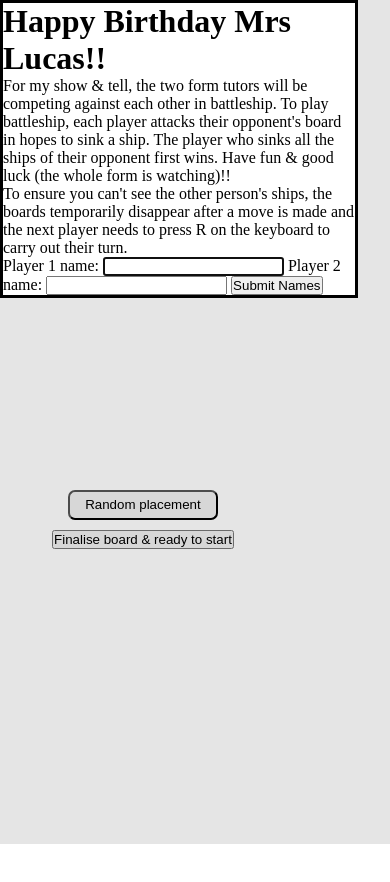
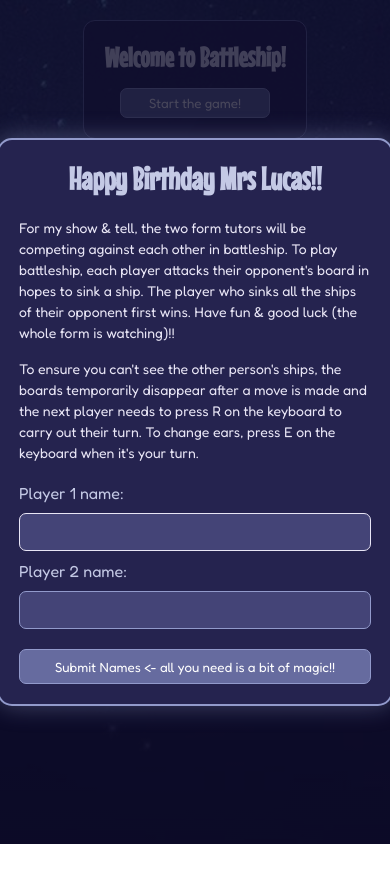
Before and after one commit to IamBull8905/battleship, a website built with webpack: page src/template.html in a window 390 px wide. After the commit the page ends 844 px from the top, so only its background shows below. Built offline with nearby package versions, Linux system fonts and the light colour scheme.

Commit message:
Add disney styling & finish up

```diff
--- a/src/code/DOM.js
+++ b/src/code/DOM.js
@@ -21,6 +21,8 @@ let movesBlocked = true;
 let player1Ready = false;
 let player2Ready = false;
 let gameStarted = false;
+let player1Ear = "mickey-shot";
+let player2Ear = "minnie-shot";
 
 window.onload = () => {
   modal.showModal();
@@ -46,11 +48,9 @@ startButton.addEventListener("click", () => {
   randomPlacementButton.classList.add("locked-button");
   randomPlacementButton2.disabled = true;
   randomPlacementButton2.classList.add("locked-button");
-  setTimeout(() => {
-    headingStatus.textContent = `It's ${player1.playerName}'s turn!`;
-  }, 750);
   movesBlocked = false;
   gameStarted = true;
+  updateEarStatus();
   p1Tiles.forEach((tile) => tile.classList.remove("locked-tile"));
   p2Tiles.forEach((tile) => tile.classList.remove("locked-tile"));
   p2Tiles.forEach((tile) => tile.classList.remove("occupied-tile"));
@@ -89,7 +89,7 @@ function swapPlayer() {
     firstPlayerContainer.classList.remove("hidden-board");
     movesBlocked = false;
   }
-  headingStatus.textContent = `${currentPlayer.playerName}, your turn!`;
+  updateEarStatus();
 }
 
 function getRandomInt(min, max) {
@@ -216,6 +216,33 @@ document.addEventListener("keydown", (event) => {
   }
 });
 
+function updateEarStatus() {
+  if (!currentPlayer) return;
+  const ear = currentPlayer === player1 ? player1Ear : player2Ear;
+
+  headingStatus.textContent = `${currentPlayer.playerName}'s turn! Using ${ear === "mickey-shot" ? "🐭 Mickey" : "🎀 Minnie"} ears`;
+}
+
+function swapEars(playerEar) {
+  if (playerEar === "mickey-shot") {
+    playerEar = "minnie-shot";
+  } else {
+    playerEar = "mickey-shot";
+  }
+  return playerEar;
+}
+
+document.addEventListener("keydown", (event) => {
+  if (event.key && event.key.toLowerCase() === "e" && gameStarted) {
+    if (currentPlayer === player1) {
+      player1Ear = swapEars(player1Ear);
+    } else {
+      player2Ear = swapEars(player2Ear);
+    }
+  }
+  updateEarStatus();
+});
+
 let p1IllegalMoves = [];
 let p2IllegalMoves = [];
 
@@ -242,7 +269,7 @@ secondPlayerContainer.addEventListener("click", (event) => {
   }
   let result = player2.playerGameboard.receiveAttack(selectedRow, selectedCol);
   if (result) {
-    tile.classList.add("shot-tile");
+    tile.classList.add(player1Ear);
   } else {
     tile.classList.add("missed-tile");
   }
@@ -291,7 +318,7 @@ firstPlayerContainer.addEventListener("click", (event) => {
   }
   let result = player1.playerGameboard.receiveAttack(selectedRow, selectedCol);
   if (result) {
-    tile.classList.add("shot-tile");
+    tile.classList.add(player2Ear);
   } else {
     tile.classList.add("missed-tile");
   }
--- a/src/styles.css
+++ b/src/styles.css
@@ -1,6 +1,37 @@
+@import url('https://fonts.googleapis.com/css2?family=Fredoka:wght@400;500;600;700&family=Mouse+Memoirs&display=swap');
+
 * {
   margin: 0;
   padding: 0;
+  overflow: hidden;
+}
+
+body {
+    font-family: 'Fredoka', sans-serif;
+}
+
+h1 {
+    font-family: 'Mouse Memoirs', sans-serif;
+}
+
+button,
+input,
+label {
+    font-family: 'Fredoka', sans-serif;
+}
+
+body {
+  margin: 0;
+  min-height: 100vh;
+
+  background-image:
+    linear-gradient(rgba(23, 22, 56, 0.25), rgba(23, 22, 56, 0.45)),
+    url("./assets/battleship-background.jpg");
+
+  background-size: cover;
+  background-position: center center;
+  background-repeat: no-repeat;
+  background-attachment: fixed;
 }
 
 .flex-container {
@@ -10,12 +41,59 @@
   height: 100vh;
 }
 
-.first-player-container,
+.first-player-container {
+  display: flex;
+  flex-direction: column;
+  align-items: center;
+  gap: 10px;
+}
+
 .top-container {
     display: flex;
     flex-direction: column;
     align-items: center;
-    gap: 10px;
+    gap: 15px;
+
+    background: rgba(37, 35, 79, 0.9);
+    border: 1px solid #666B9F;
+    border-radius: 12px;
+
+    padding: 20px;
+    margin: 20px auto;
+    width: fit-content;
+}
+
+.status-text {
+    color: #E8E5F5;
+    text-align: center;
+    font-size: 28px;
+    margin: 0;
+}
+
+.start-button {
+    height: 35px;
+    width: 180px;
+    background-color: #666B9F;
+    color: white;
+    border: 1px solid #929ACB;
+    border-radius: 7px;
+    cursor: pointer;
+}
+
+.start-button:hover {
+    background-color: #8588B8;
+}
+
+.random-placement:hover,
+.random-placement-2:hover {
+    background-color: #929ACB;
+    transform: scale(1.04);
+}
+
+.player-1-ready:hover,
+.player-2-ready:hover {
+    background-color: #8588B8;
+    transform: scale(1.04);
 }
 
 .first-player-grid,
@@ -23,11 +101,6 @@
   display: grid;
   grid-template-columns: repeat(10, 50px);
   grid-template-rows: repeat(10, 50px);
-}
-
-.tile {
-    background-color: #B7D1D3;
-    border: 1px solid black;
 }
 
 .locked-tile,
@@ -40,34 +113,194 @@
   opacity: 1;
 }
 
-.occupied-tile {
-    background-color: #7dc3c8;
-    border: 1px solid black;
-}
-
-.shot-tile {
-    background-color: #d3cfb7;
-    border: 1px solid black;
-}
-
-.missed-tile {
-    background-color: #d3b7b7;
-    border: 1px solid black
+.first-player-container,
+.second-player-container {
+  background: rgba(37, 35, 79, 0.88);
+  border: 1px solid #666b9f;
+  border-radius: 12px;
+  padding: 20px;
 }
 
 .status-text {
-    text-align: center;
-    margin-top: 20px;
+  color: #e8e5f5;
 }
 
 .random-placement,
+.random-placement-2,
 .start-button {
+  background-color: #666b9f;
+  color: #ffffff;
+  border: 1px solid #929acb;
+  border-radius: 7px;
   height: 30px;
   width: 150px;
   border-radius: 7px;
 }
 
+.random-placement-2 {
+    margin-right: 5px;
+}
+
+.player-1-ready,
+.player-2-ready {
+  height: 30px;
+  width: 220px;
+  border-radius: 7px;
+  background-color: #444477;
+  color: #e8e5f5;
+  border: 1px solid #666b9f;
+  cursor: pointer;
+}
+
+.tile {
+  background-color: #c4c9e5;
+  border: 1px solid #666b9f;
+}
+
+.occupied-tile {
+  background-color: #666b9f;
+  border: 1px solid #25234f;
+}
+
+.shot-tile {
+  background-color: #929acb;
+  border: 1px solid #444477;
+}
+.mickey-shot {
+  background-image: url("./assets/mickey-ears.png");
+  background-position: center;
+  background-repeat: no-repeat;
+  background-size: 75%;
+}
+
+.minnie-shot {
+  background-image: url("./assets/minnie-ears.png");
+  background-position: center;
+  background-repeat: no-repeat;
+  background-size: 75%;
+}
+
+.missed-tile {
+  background-image: url("./assets/mickey-miss.png");
+  background-position: center;
+  background-repeat: no-repeat;
+  background-size: 75%;
+}
+
+
 .hidden-board,
 .hidden-button {
   display: none;
 }
+
+.modal {
+    position: fixed;
+    top: 50%;
+    left: 50%;
+    transform: translate(-50%, -50%);
+
+    width: 450px;
+    padding: 30px;
+
+    background: #25234F;
+    color: #E8E5F5;
+
+    border: 2px solid #929ACB;
+    border-radius: 15px;
+
+    box-shadow: 0 0 25px rgba(146, 154, 203, 0.4);
+}
+
+.modal::backdrop {
+    background: rgba(10, 9, 35, 0.75);
+}
+
+.modal h1 {
+    color: #C4C9E5;
+    text-align: center;
+    margin-bottom: 20px;
+}
+
+.modal p {
+    margin-bottom: 15px;
+    line-height: 1.5;
+    font-size: 14px;
+}
+
+.modal-form {
+    display: flex;
+    flex-direction: column;
+    gap: 10px;
+    margin-top: 20px;
+}
+
+.modal-form label {
+    color: #C4C9E5;
+}
+
+.modal-form input {
+    padding: 10px;
+    border-radius: 7px;
+    border: 1px solid #929ACB;
+    background: #444477;
+    color: white;
+    outline: none;
+}
+
+.modal-form input:focus {
+    border-color: #E8E5F5;
+}
+
+#submit-button {
+    height: 35px;
+    background-color: #666B9F;
+    color: white;
+    border: 1px solid #929ACB;
+    border-radius: 7px;
+    cursor: pointer;
+    margin-top: 10px;
+}
+
+#submit-button:hover {
+    background-color: #8588B8;
+}
+
+@media (max-width: 1200px) {
+    .first-player-grid,
+    .second-player-grid {
+        grid-template-columns: repeat(10, 42px);
+        grid-template-rows: repeat(10, 42px);
+    }
+
+    .first-player-container,
+    .second-player-container {
+        padding: 12px;
+    }
+
+    .flex-container {
+        gap: 15px;
+        justify-content: center;
+    }
+}
+
+@media (max-width: 950px) {
+    .flex-container {
+        flex-wrap: wrap;
+        height: auto;
+        padding: 15px;
+        gap: 20px;
+    }
+
+    .first-player-grid,
+    .second-player-grid {
+        grid-template-columns: repeat(10, 35px);
+        grid-template-rows: repeat(10, 35px);
+    }
+}
+
+@media (max-width: 500px) {
+    .modal {
+        width: calc(100% - 30px);
+        padding: 20px;
+    }
+}
--- a/src/template.html
+++ b/src/template.html
@@ -25,13 +25,13 @@
     <dialog class="modal">
       <h1>Happy Birthday Mrs Lucas!!</h1>
       <p>For my show & tell, the two form tutors will be competing against each other in battleship. To play battleship, each player attacks their opponent's board in hopes to sink a ship. The player who sinks all the ships of their opponent first wins. Have fun & good luck (the whole form is watching)!!</p>
-      <p>To ensure you can't see the other person's ships, the boards temporarily disappear after a move is made and the next player needs to press R on the keyboard to carry out their turn.</p>
+      <p>To ensure you can't see the other person's ships, the boards temporarily disappear after a move is made and the next player needs to press R on the keyboard to carry out their turn. To change ears, press E on the keyboard when it's your turn.</p>
       <form class="modal-form">
         <label for="first-player-name">Player 1 name:</label>
         <input type="text" name="first-player-name" id="first-player-name">
         <label for="second-player-name">Player 2 name:</label>
         <input type="text" name="second-player-name" id="second-player-name">
-        <button id="submit-button" type="submit">Submit Names</button>
+        <button id="submit-button" type="submit">Submit Names <- all you need is a bit of magic!!</button>
       </form>
     </dialog>
   </body>
```
Also changed, not shown: src/assets/battleship-background.jpg (added), src/assets/mickey-ears.png (added), src/assets/mickey-miss.png (added), src/assets/minnie-ears.png (added). Lines whose indentation alone changed are shown as unchanged.
